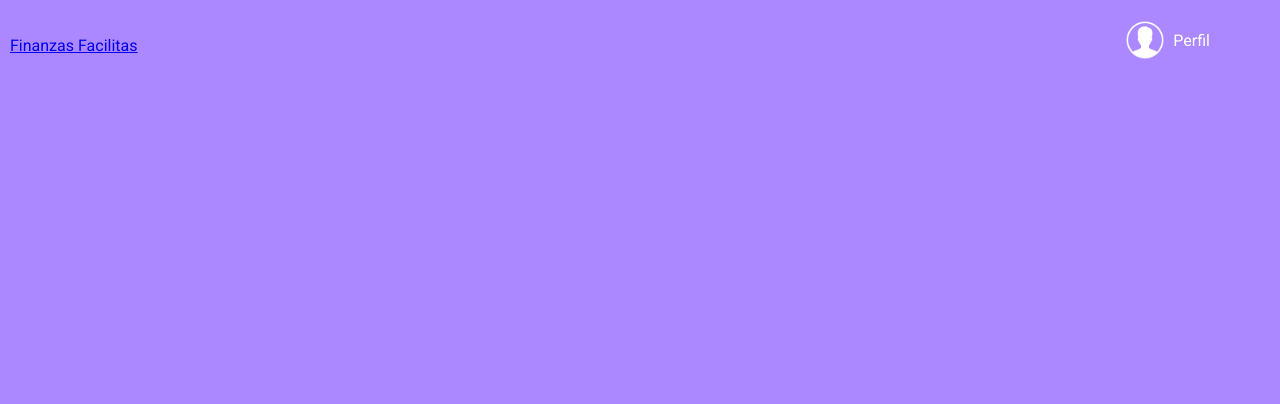
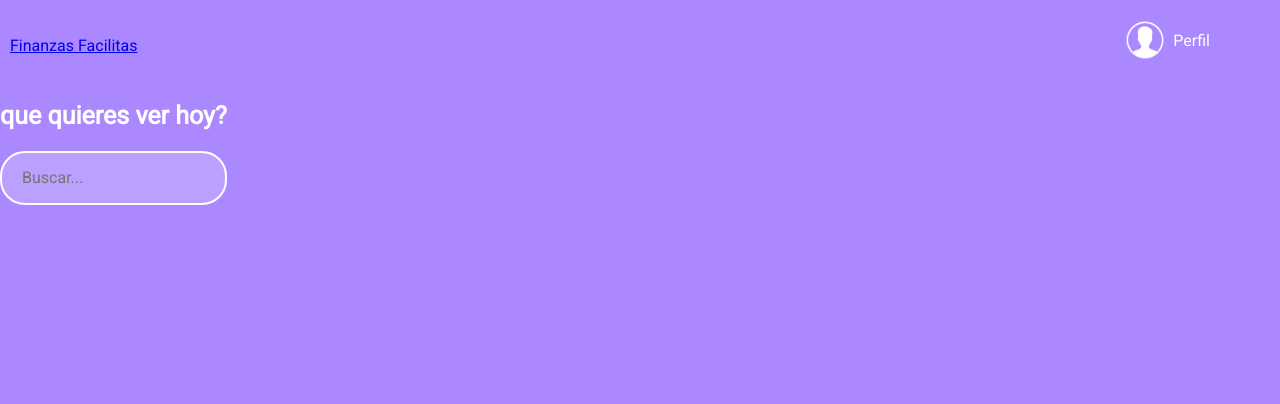
Before and after one commit to barrilocho/web-video, a plain HTML site: page index.html in a window 1280 px wide. Drawn offline with Linux system fonts and the light colour scheme.

Commit message:
feat(ad serach)

```diff
--- a/index.html
+++ b/index.html
@@ -73,6 +73,24 @@
     margin: 0px;
     color: white;
   }
+  .main {
+    height: 300px;
+  }
+  .main__title {
+    color:white;
+    font-size: 25px;
+  }
+  .input {
+    border: 2px solid white;
+    border-radius: 25px;
+    color: white;
+    font-family: 'Roboto', sans-serif;
+    background-color: rgba(255, 255, 255, 0.205);
+    font-size: 16px;
+    height: 50px;
+    padding: 0px 20px;
+
+  }
 </style>
 
 <body>
@@ -91,6 +109,10 @@
       </ul>
     </div>
   </header>
+  <section class="main">
+    <h2 class="main__title">que quieres ver hoy?</h2>
+    <input class="input" type="text" placeholder="Buscar...">
+  </section>
   <footer class="footer">
 
   </footer>
```
